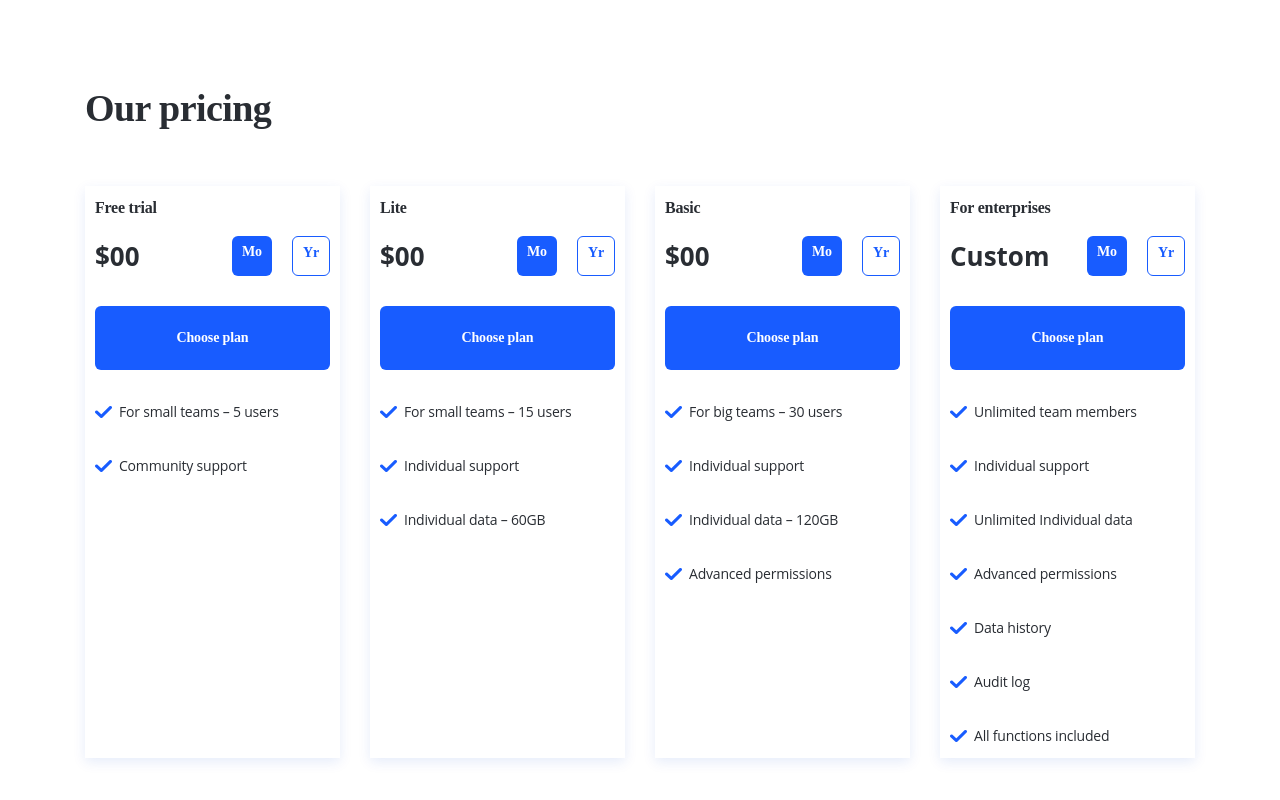
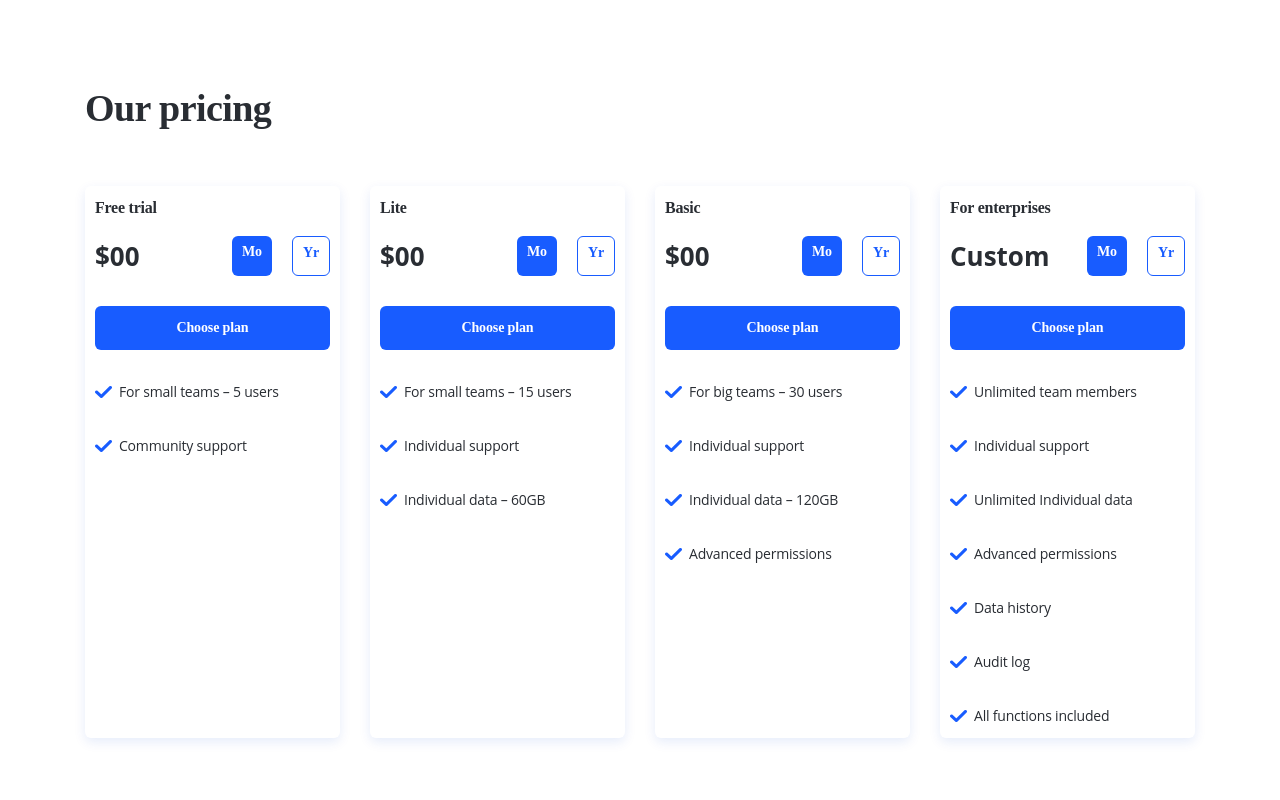
Before and after one commit to Sergiu333/website, a Next.js app: page / in a window 1280 px wide. Shown: the part 3876-4676 px from the top of the page. Built offline with nearby package versions, Linux system fonts and the light colour scheme.

Commit message:
feat: implemented hover group in this component

```diff
--- a/components/Carousel/index.js
+++ b/components/Carousel/index.js
@@ -32,7 +32,7 @@ const testimonials=[
 
 const Carousel = () => {
     return (
-        <div className="container mx-auto w-[1110px] mt-[120px]">
+        <div className="container mx-auto w-[1110px] mt-[120px] mb-[100px]">
             <div className="text-[#292D33] Headline_2_ExtraBold mb-[50px]">Testimonials </div>
             <div className=" flex flex-row gap-[30x]">
                 <OwlCarousel
@@ -47,7 +47,7 @@ const Carousel = () => {
                 >
                     {testimonials.map(({src, alt, name,ceo,  description}) => {
                         return (
-                            <div className="p-[10px]">
+                            <div className="  p-[10px]">
                                 <div className="flex flex-col p-[35px] shadow-card-3 ml-[30px]">
                                     <div className="flex flex-row gap-[25px]">
                                         <div>
--- a/components/ourPricing/index.tsx
+++ b/components/ourPricing/index.tsx
@@ -4,6 +4,7 @@ const packs = [
     {
         type: "Free trial",
         src: "/tick.png",
+        srcInverted: "/tick-inverted.png",
         price: "$00",
         options: [
             {
@@ -18,6 +19,7 @@ const packs = [
     {
         type: "Lite",
         src: "/tick.png",
+        srcInverted: "/tick-inverted.png",
         price: "$00",
         options: [
             {
@@ -34,6 +36,7 @@ const packs = [
     {
         type: "Basic",
         src: "/tick.png",
+        srcInverted: "/tick-inverted.png",
         price: "$00",
         options: [
             {
@@ -53,6 +56,7 @@ const packs = [
     {
         type: "For enterprises",
         src: "/tick.png",
+        srcInverted: "/tick-inverted.png",
         price: "Custom",
         options: [
             {
@@ -85,36 +89,44 @@ const OurPricing = () => {
         <div className="container mx-auto w-[1110px] mb-[100px]">
             <div className="text-[#292D33] Headline_2_ExtraBold mt-[120px] mb-[50px]">Our pricing</div>
             <div className="flex flex-row gap-[30px]">
-                {packs.map(({type, src, price, options}) => {
+                {packs.map(({type, src,srcInverted, price, options}) => {
                     return (
-                        <div className="shadow-card-3 flex flex-col p-2.5 w-[255px]">
-                            <div className="text-[#292D33] Headline_6_Bold pb-4">{type}</div>
+                        <div className="shadow-card-3 flex flex-col p-2.5 w-[255px] rounded-md group hover:bg-[#185CFF]">
+                            <div className="text-[#292D33] Headline_6_Bold pb-4 group-hover:text-white">{type}</div>
                             <div className="flex flex-row pb-[30px]">
-                                <div className="text-[#292D33] text-[26px] font-extrabold leading-10 w-full">{price}</div>
+                                <div className="text-[#292D33] text-[26px] font-extrabold leading-10 w-full group-hover:text-white">{price}</div>
                                 <div className="flex flex-row gap-5">
                                     <div
-                                        className="bg-[#185CFF] py-1 px-2.5 text-white rounded-md Headline_7_SemiBold">Mo
+                                        className="bg-[#185CFF] py-1 px-2.5 text-white rounded-md Headline_7_SemiBold group-hover:bg-white group-hover:text-[#185CFF]">Mo
                                     </div>
                                     <div
-                                        className="bg-white py-1 px-2.5 border border-[#185CFF] text-[#185CFF] rounded-md Headline_7_SemiBold">Yr
+                                        className="bg-white py-1 px-2.5 border border-[#185CFF] group-hover:border-white text-[#185CFF] rounded-md Headline_7_SemiBold group-hover:text-white group-hover:bg-[#185CFF]">Yr
                                     </div>
                                 </div>
                             </div>
-                            <div className="bg-[#185CFF] rounded-md py-5 text-center Headline_7_SemiBold text-white ">
+                            <div className="bg-[#185CFF] rounded-md py-2.5 text-center Headline_7_SemiBold text-white group-hover:text-[#185CFF] group-hover:bg-white">
                                 Choose plan
                             </div>
                             {options.map(({item}, index) => {
                                 return (
                                     <div className="flex flex-row gap-[7px] pt-[30px]" key={index}>
-                                        <div>
+                                        <div className="block group-hover:hidden">
                                             <Image
-                                                src="/tick.png"
+                                                src={src}
                                                 alt="tick"
                                                 width={17}
                                                 height={12}
                                             />
                                         </div>
-                                        <div className="text-[#292D33] Paragraph_3_Regular">
+                                        <div className="hidden group-hover:block">
+                                            <Image
+                                                src={srcInverted}
+                                                alt="tick"
+                                                width={17}
+                                                height={12}
+                                            />
+                                        </div>
+                                        <div className="text-[#292D33] Paragraph_3_Regular group-hover:text-white">
                                             {item}
                                         </div>
                                     </div>
```
Also changed, not shown: public/tick-inverted.png (added).
